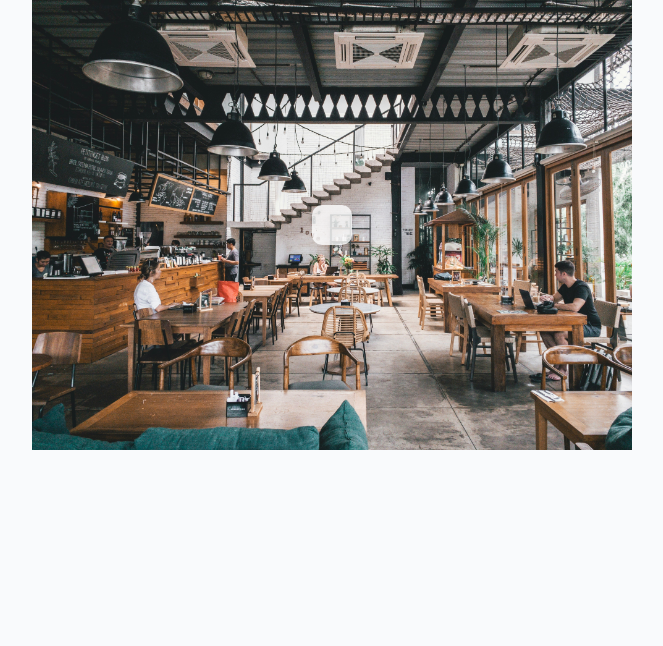
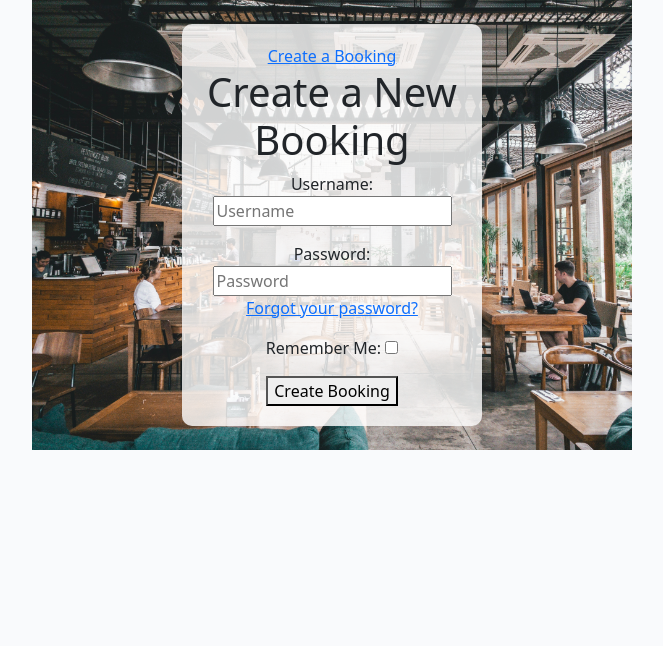
Before and after one commit to creepersguitar/CI-project4, a Django app: page /accounts/login/ in a window 1280 px wide. Shown: the part 60-706 px from the top of the page, without its empty margins (308-971 px from the left). Run offline with Django 4.2, Linux system fonts and the light colour scheme; parts of the project's set-up code (start-up, migrations or seed data) failed here and were passed over; some libraries are stand-ins or nearby versions.

Commit message:
started to add booking code into base.html

```diff
--- a/backgroundcode/templates/base.html
+++ b/backgroundcode/templates/base.html
@@ -57,7 +57,19 @@
         <!-- Logo Section -->
         <div class="logo-box">
             <img src="{% static 'backgroundcode/images/restaurant-main.jpg' %}" alt="Empty restaurant" class="logo">
-            <div class="hero-text-box"></div>
+            <div class="hero-text-box">
+                <a href="{% url 'create_booking' %}">Create a Booking</a>
+                {% if form %}
+                <h1>Create a New Booking</h1>
+                <form method="post">
+                    {% csrf_token %}
+                    {{ form.as_p }}
+                    <button type="submit">Create Booking</button>
+                </form>
+                {% else %}
+                <p>Welcome to Bite Bait! Please create a booking.</p>
+                {% endif %}
+            </div>
         </div>
     </main>
 
--- a/backgroundcode/views.py
+++ b/backgroundcode/views.py
@@ -42,4 +42,5 @@ def create_booking(request):
 @login_required
 def booking_detail(request, booking_id):
     booking = get_object_or_404(Booking, id=booking_id)
+    heroLink = 'booking_detail'
     return render(request, 'booking_detail.html', {'booking': booking})
```
